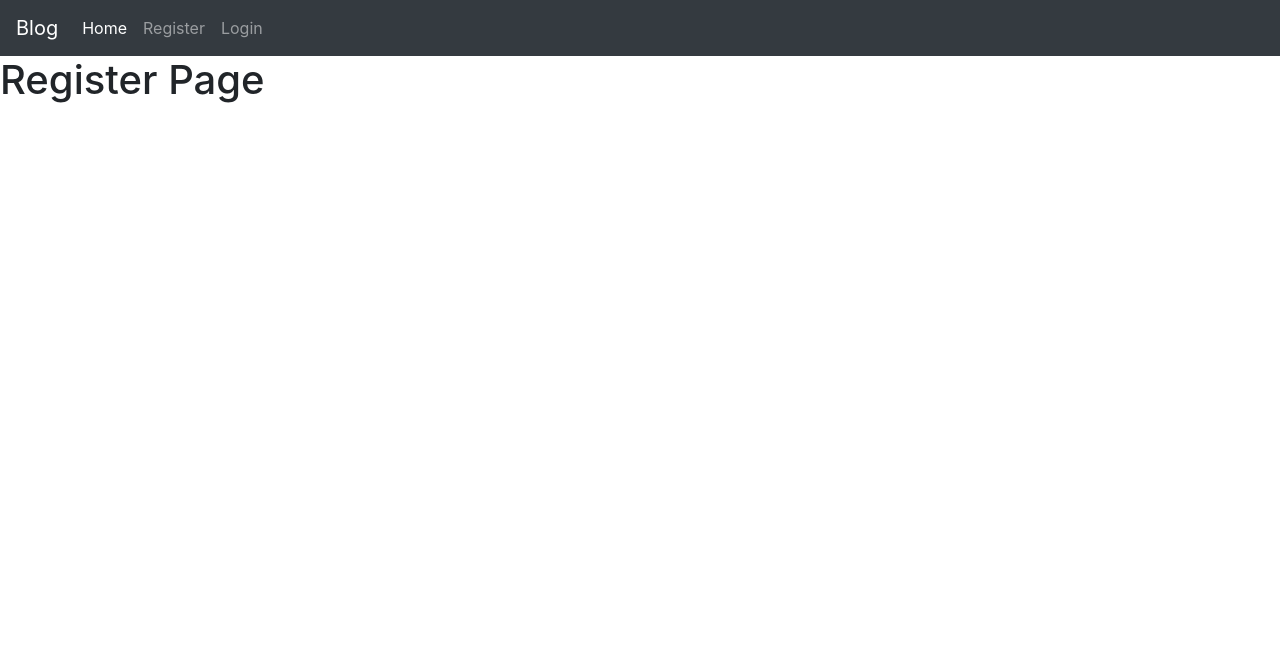
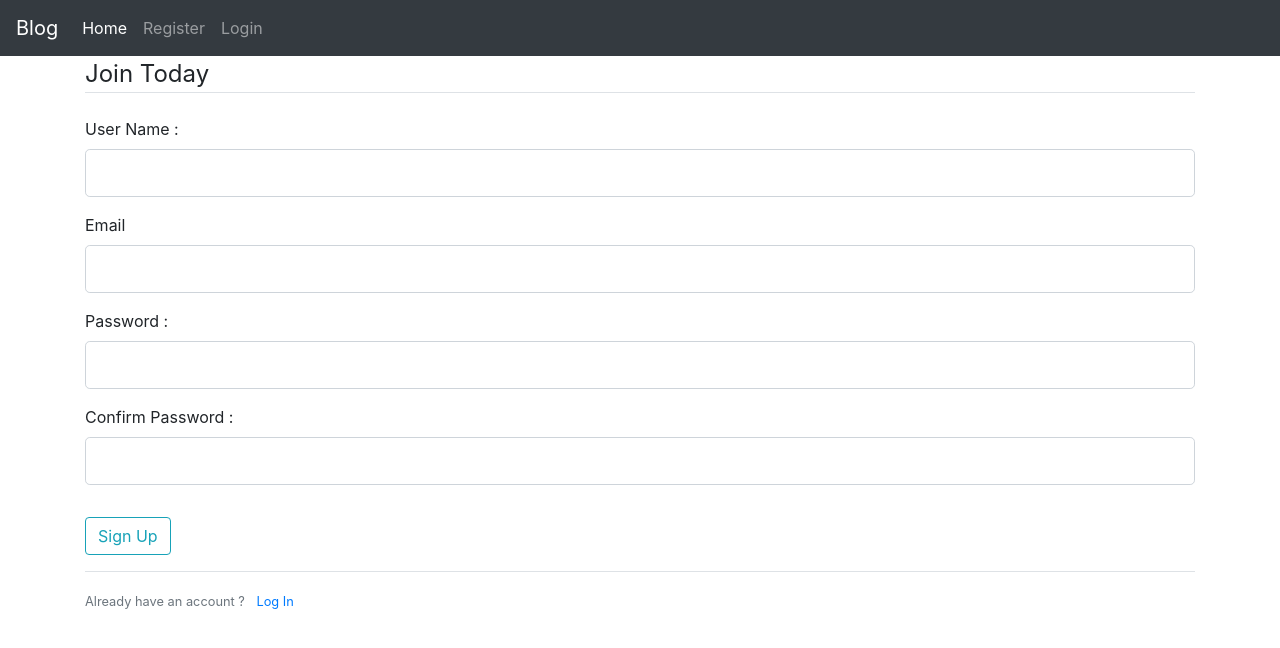
Before and after one commit to viralsir/flaskblog, a Flask app: page /register in a window 1280 px wide. Shown: the top 648 px of the page. Run offline with Flask 2, Linux system fonts and the light colour scheme; some libraries are stand-ins or nearby versions.

Commit message:
complete the login modual with database connectivity

```diff
--- /dev/null
+++ b/main/templates/home.html
@@ -0,0 +1,4 @@
+{% extends "layout.html" %}
+{% block body %}
+  <h1>Home Page </h1>
+{% endblock %}
--- a/main/templates/layout.html
+++ b/main/templates/layout.html
@@ -22,16 +22,30 @@
       <a class="nav-item nav-link active" href="{{ url_for('home')}}">Home <span class="sr-only">(current)</span></a>
     </div>
     <div class="navbar-nav">
-        <a class="nav-item nav-link" href="register">Register</a>
-        <a class="nav-item nav-link" href="login">Login</a>
+        {% if current_user.is_authenticated  %}
+            <a class="nav-item nav-link" href="{{ url_for('user.logout')}}">Logout</a>
+        {% else %}
+            <a class="nav-item nav-link" href="{{ url_for('user.register')}}">Register</a>
+            <a class="nav-item nav-link" href="{{ url_for('user.login')}}">Login</a>
+        {% endif %}
     </div>
 
   </div>
 
 </nav>
+        <div>
+          {% with messages = get_flashed_messages(with_categories=true) %}
+            {% if messages %}
+              {% for category, message in messages %}
+                <div class="alert alert-{{ category }}">
+                  {{ message }}
+                </div>
+              {% endfor %}
+            {% endif %}
+          {% endwith %}
+            </div>
+          {% block body %}{% endblock %}
 
-    {% block body %}
-    {% endblock %}
 
     <script src="https://code.jquery.com/jquery-3.4.1.slim.min.js" integrity="sha384-J6qa4849blE2+poT4WnyKhv5vZF5SrPo0iEjwBvKU7imGFAV0wwj1yYfoRSJoZ+n" crossorigin="anonymous"></script>
 
--- a/main/templates/user/register.html
+++ b/main/templates/user/register.html
@@ -1,4 +1,81 @@
 {% extends "layout.html" %}
-{%block body %}
-  <h1> Register Page</h1>
-{%endblock %}
+{% block body %}
+    <div class="container">
+        <form method="POST" action="">
+            {{form.hidden_tag()}}
+            <fieldset class="form-group"  >
+                <legend class="border-bottom mb-4">
+                    Join Today
+                </legend>
+                <div class="form-group">
+                    {{form.username.label(class="form-control-label")}}
+                    {% if  form.username.errors %}
+                        {{form.username(class="form-control form-control-lg is-invalid")}}
+                        <div class="invalid-feedback">
+                            {% for error in form.username.errors %}
+                                <span>{{ error }}</span>
+                            {% endfor %}
+                        </div>
+                    {% else %}
+                        {{form.username(class="form-control form-control-lg")}}
+                    {% endif %}
+
+                </div>
+                <div class="form-group">
+                    {{form.email.label(class="form-control-label")}}
+                    {% if  form.email.errors %}
+                        {{form.email(class="form-control form-control-lg is-invalid")}}
+                        <div class="invalid-feedback">
+                            {% for error in form.email.errors %}
+                                <span>{{ error }}</span>
+                            {% endfor %}
+                        </div>
+                    {% else %}
+                        {{form.email(class="form-control form-control-lg")}}
+                    {% endif %}
+
+
+                </div>
+                <div class="form-group">
+                    {{form.password.label(class="form-control-label")}}
+                    {% if  form.password.errors %}
+                        {{form.password(class="form-control form-control-lg is-invalid")}}
+                        <div class="invalid-feedback">
+                            {% for error in form.password.errors %}
+                                <span>{{ error }}</span>
+                            {% endfor %}
+                        </div>
+                    {% else %}
+                        {{form.password(class="form-control form-control-lg")}}
+                    {% endif %}
+
+
+                </div>
+                <div class="form-group">
+                    {{form.confirm_password.label(class="form-control-label")}}
+                    {% if  form.confirm_password.errors %}
+                        {{form.confirm_password(class="form-control form-control-lg is-invalid")}}
+                        <div class="invalid-feedback">
+                            {% for error in form.confirm_password.errors %}
+                                <span>{{ error }}</span>
+                            {% endfor %}
+                        </div>
+                    {% else %}
+                        {{form.confirm_password(class="form-control form-control-lg")}}
+                    {% endif %}
+
+
+                </div>
+
+           </fieldset>
+            <div class="form-group">
+                {{ form.signup(class="btn btn-outline-info")}}
+            </div>
+        </form>
+        <div class="border-top pt-3">
+            <small class="text-muted" >
+                Already have an account ?<a class="ml-2" href="#"> Log In</a>
+            </small>
+        </div>
+    </div>
+{% endblock %}
--- a/users/form.py
+++ b/users/form.py
@@ -1,10 +1,27 @@
 from flask_wtf.form import FlaskForm
-from wtforms import StringField,PasswordField,SubmitField
-from wtforms.validators import DataRequired,Length,Email,EqualTo
+from wtforms import StringField,PasswordField,SubmitField,BooleanField
+from wtforms.validators import DataRequired,Length,EqualTo,Email,ValidationError
+from users.model import User
 
 class RegisterForm(FlaskForm):
     username=StringField("User Name :",validators=[DataRequired()])
     email=StringField("Email ",validators=[DataRequired(),Email()])
     password=PasswordField("Password :",validators=[DataRequired(),Length(min=2,max=16)])
-    confirm_password=PasswordField("Confirm Password :",validators=[DataRequired(),Length(min=2,max=16),EqualTo(password)])
+    confirm_password=PasswordField("Confirm Password :",validators=[DataRequired(),Length(min=2,max=16),EqualTo('password')])
     signup=SubmitField('Sign Up')
+
+    def validate_email(selfs,email):
+        user=User.query.filter_by(email=email.data).first()
+        if user :
+            raise  ValidationError('Email is already taken plase choose another one')
+
+    def validate_username(self,username):
+        user = User.query.filter_by(username=username.data).first()
+        if user :
+            raise ValidationError('Username is already taken please choose another one ')
+
+class LoginForm(FlaskForm):
+    email=StringField('Email',validators=[DataRequired(),Email()])
+    password=PasswordField('Password',validators=[DataRequired(),])
+    submit=SubmitField('Log in')
+    remember_me=BooleanField("Remember me")
--- a/users/routes.py
+++ b/users/routes.py
@@ -1,7 +1,43 @@
-from flask import Blueprint,render_template
+from flask import Blueprint,render_template,flash,redirect,url_for
+from users.form import  RegisterForm,LoginForm
+from main import bcrypt,db
+from users.model import User
+from flask_login import login_user,logout_user,current_user
 
 user=Blueprint('user',__name__)
 
-@user.route("/register")
+@user.route("/register",methods=['GET','POST'])
 def register():
-    return render_template("user/register.html")
+    if current_user.is_authenticated :
+        return redirect(url_for('home'))
+    form=RegisterForm()
+    if form.validate_on_submit() :
+        hash_password=bcrypt.generate_password_hash(form.password.data).decode("utf-8")
+        user=User(username=form.username.data,email=form.email.data,password=hash_password)
+        db.session.add(user)
+        db.session.commit()
+        flash(f"'{form.username} is created you can login now ","success")
+        return redirect(url_for('user.login'))
+
+    return render_template("user/register.html",title="Register",form=form)
+
+@user.route("/login",methods=["GET","POST"])
+def login():
+    form=LoginForm()
+
+    if form.validate_on_submit() :
+        user = User.query.filter_by(email=form.email.data).first()
+        if user and bcrypt.check_password_hash(user.password,form.password.data):
+            login_user(user,remember=form.remember_me.data)
+            flash("Login successfully ","success")
+            return redirect(url_for("home"))
+        else :
+            flash("Username or password is incorrect","danger")
+
+    return render_template("user/login.html",title="Login",form=form)
+
+
+@user.route("/logout")
+def logout():
+    logout_user()
+    return redirect(url_for("home"));
```
Also changed, not shown: main/__init__.py (+11 -2 lines), main/templates/user/login.html (added, +57 -0 lines), users/model.py (added, +28 -0 lines).
